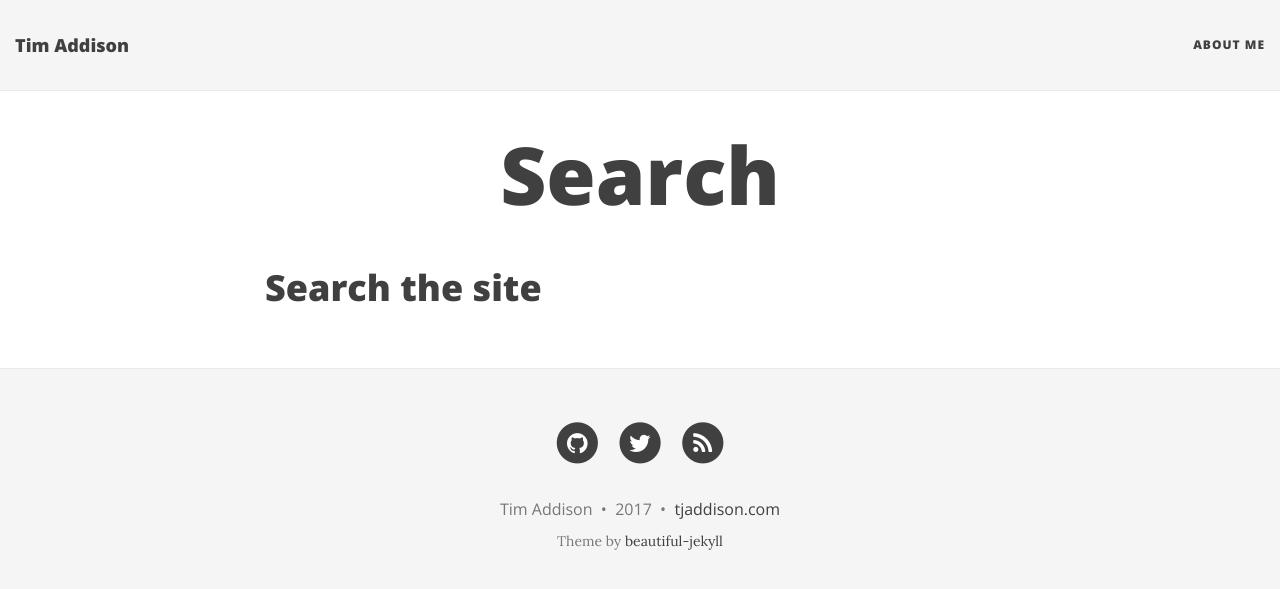
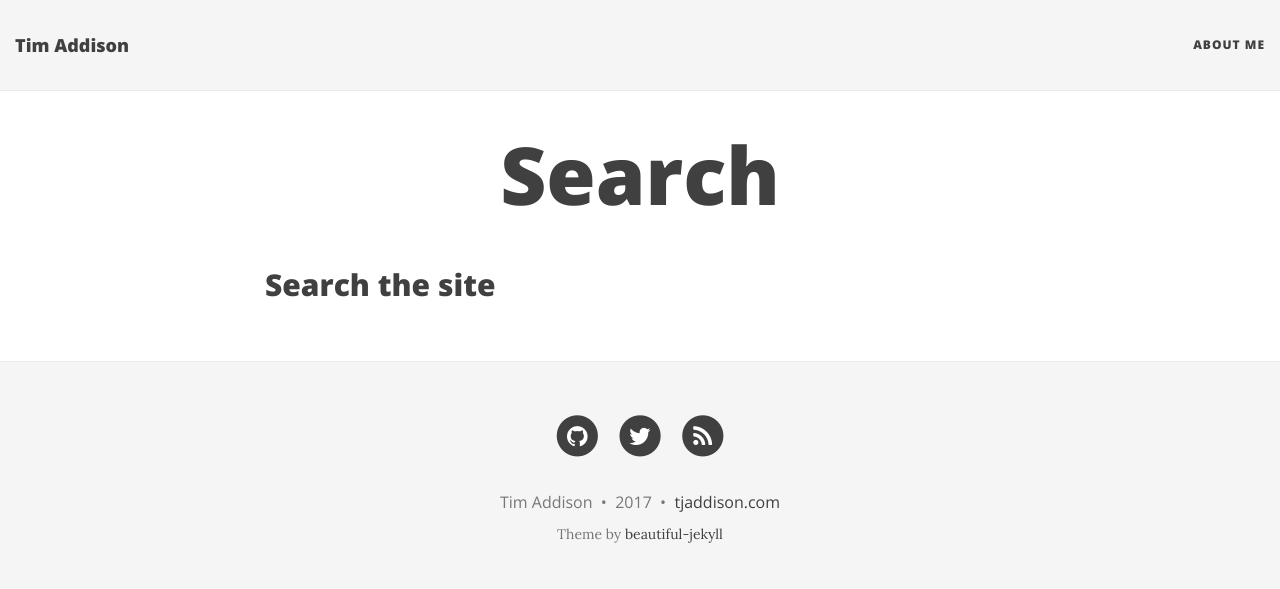
Before and after one commit to taddison/tjaddison.com, a Jekyll site: the page built from search.md, in a window 1280 px wide. Shown: the top 589 px of the page. Built offline with Jekyll 4.4.1, drawn with Linux system fonts in a browser that asks for light colours; nearby versions of some CDN libraries; comment, search, counter and statistics services are not loaded.

Commit message:
Search updates

```diff
--- a/search.md
+++ b/search.md
@@ -3,8 +3,9 @@ layout: page
 title: Search
 permalink: /search/
 ---
-# Search the site
-<div id="search">
+## Search the site
+
+<div id="google-custom-search">
     <script>
     (function() {
         var cx = '007622458879046588187:xd8uxoysycu';
@@ -16,6 +17,5 @@ permalink: /search/
         s.parentNode.insertBefore(gcse, s);
     })();
     </script>
-    <gcse:searchbox></gcse:searchbox>
-    <gcse:searchresults></gcse:searchresults>
+    <gcse:search></gcse:search>
 </div>
```
